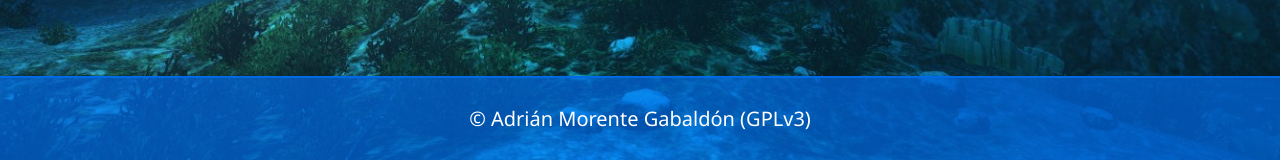
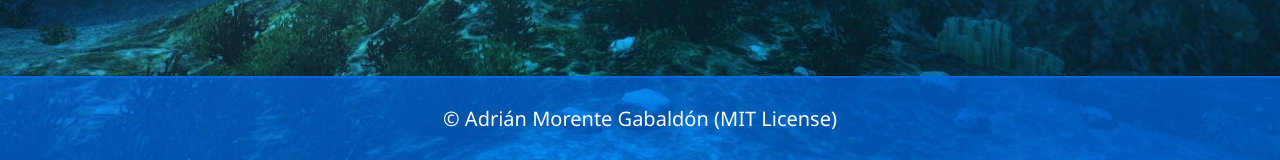
Before and after one commit to adrianmorente/PracticasDAI, a Flask app: page / in a window 1280 px wide. Shown: the part 874-1034 px from the top of the page. Run offline with Flask 2, Linux system fonts and the light colour scheme; some web fonts are replaced.

Commit message:
actualizada licencia en el código

```diff
--- a/ejercicios-Practica3/templates/index.html
+++ b/ejercicios-Practica3/templates/index.html
@@ -80,7 +80,7 @@
 
     {% block footer %}
     <footer class="w3-row w3-padding-16">
-      <h4>&copy; Adrián Morente Gabaldón (GPLv3)</h4>
+      <h4>&copy; Adrián Morente Gabaldón (MIT License)</h4>
     </footer>
     {% endblock %}
 
```
